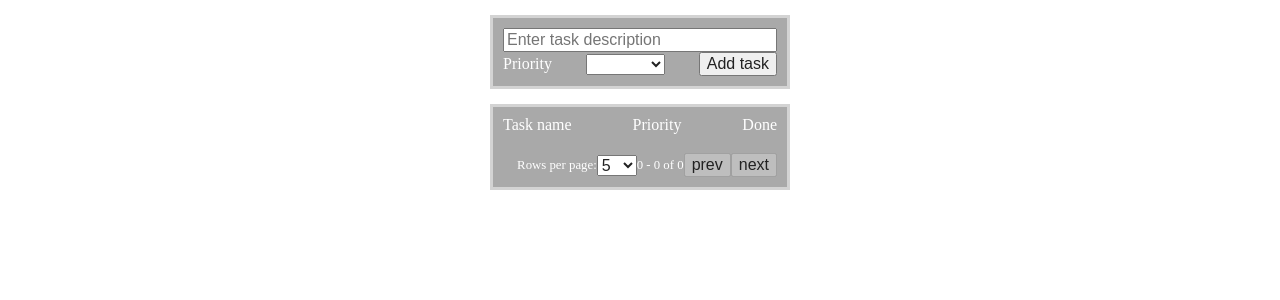
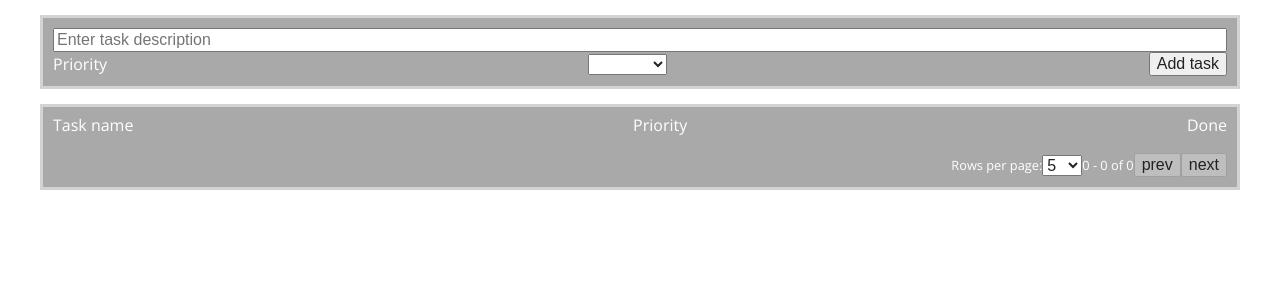
Before and after one commit to kamildomagalski/ToDo-App, a React (Create React App) app: page / in a window 1280 px wide. Shown: the top 300 px of the page. Built offline with nearby package versions, Linux system fonts and the light colour scheme.

Commit message:
add base sass files

```diff
--- a/src/scss/_base.scss
+++ /dev/null
@@ -1,4 +0,0 @@
-html *{
-  box-sizing: border-box;
-
-}
--- a/src/scss/main.scss
+++ b/src/scss/main.scss
@@ -1,10 +1,11 @@
-@import 'reset';
-@import 'base';
+@import 'settings/reset';
+@import "settings/helpers";
+@import 'settings/base';
 
 
-@import 'app';
-@import "rowContainer";
-@import "taskRow";
-@import "headerRow";
-@import "addTaskRow";
-@import "paginateRow";
+@import 'Application/toDoApp';
+@import "Application/rowContainer";
+@import "Application/taskRow";
+@import "Application/headerRow";
+@import "Application/addTaskRow";
+@import "Application/paginateRow";
--- /dev/null
+++ b/src/scss/settings/_base.scss
@@ -0,0 +1,27 @@
+html *{
+  box-sizing: border-box;
+
+}
+
+body {
+  font-family: $font-base;
+  color: $color-dark
+}
+
+img {
+  max-width: 100%;
+  max-height: 100%;
+}
+
+.container {
+  max-width: 300px;
+  width: 100%;
+  height: 100%;
+  margin: 0 auto;
+  @include tablet {
+    max-width: 550px;
+  }
+  @include desktop{
+    max-width: 1200px;
+  }
+}
--- /dev/null
+++ b/src/scss/settings/_helpers.scss
@@ -0,0 +1,24 @@
+//Colors
+$color-light: white;
+$color-dark: darkgrey;
+$color-warning: darkred;
+$bg-color-light: lightgrey;
+$bg-color-dark: darkgrey;
+
+//Fonts
+@import url('https://fonts.googleapis.com/css2?family=Merriweather:ital,wght@0,300;0,400;1,300&family=Open+Sans:wght@300;400;600;700&display=swap');
+$font-base: 'Open Sans', sans-serif;
+$font-alt: 'Merriweather', serif;
+
+//Mixins
+@mixin desktop(){
+  @media screen and (min-width: 900px) {
+    @content
+  }
+}
+
+@mixin tablet(){
+  @media screen and (min-width: 500px) {
+    @content
+  }
+}
```
Also changed, not shown: src/scss/Application/_addTaskRow.scss (renamed from src/scss/_addTaskRow.scss), src/scss/Application/_headerRow.scss (renamed from src/scss/_headerRow.scss), src/scss/Application/_paginateRow.scss (renamed from src/scss/_paginateRow.scss), src/scss/Application/_rowContainer.scss (renamed from src/scss/_rowContainer.scss), src/scss/Application/_taskRow.scss (renamed from src/scss/_taskRow.scss), src/scss/Application/_toDoApp.scss (renamed from src/scss/_app.scss), src/scss/settings/_reset.scss (renamed from src/scss/_reset.scss).
